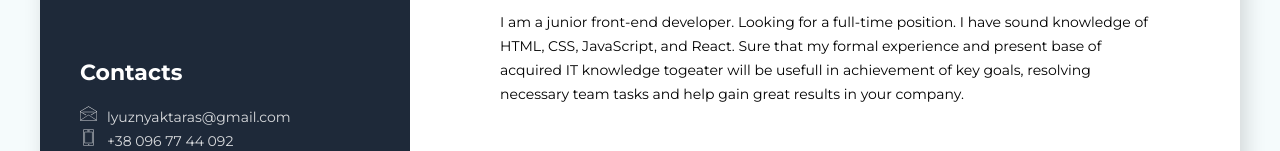
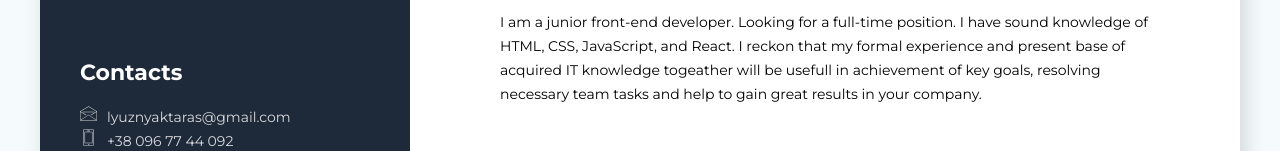
Before and after one commit to TarasLE/taras_lyuznyak_cv, a website: page index.html in a window 1280 px wide. Shown: the part 301-452 px from the top of the page. Drawn offline with Linux system fonts and the light colour scheme.

Commit message:
summary fix

```diff
--- a/index.html
+++ b/index.html
@@ -167,10 +167,10 @@
           <h3 class="about-me-title">Summary</h3>
           <p class="description">
             I am a junior front-end developer. Looking for a full-time position.
-            I have sound knowledge of HTML, CSS, JavaScript, and React. Sure
+            I have sound knowledge of HTML, CSS, JavaScript, and React. I reckon
             that my formal experience and present base of acquired IT knowledge
-            togeater will be usefull in achievement of key goals, resolving
-            necessary team tasks and help gain great results in your company.
+            togeather will be usefull in achievement of key goals, resolving
+            necessary team tasks and help to gain great results in your company.
           </p>
         </div>
 
```
